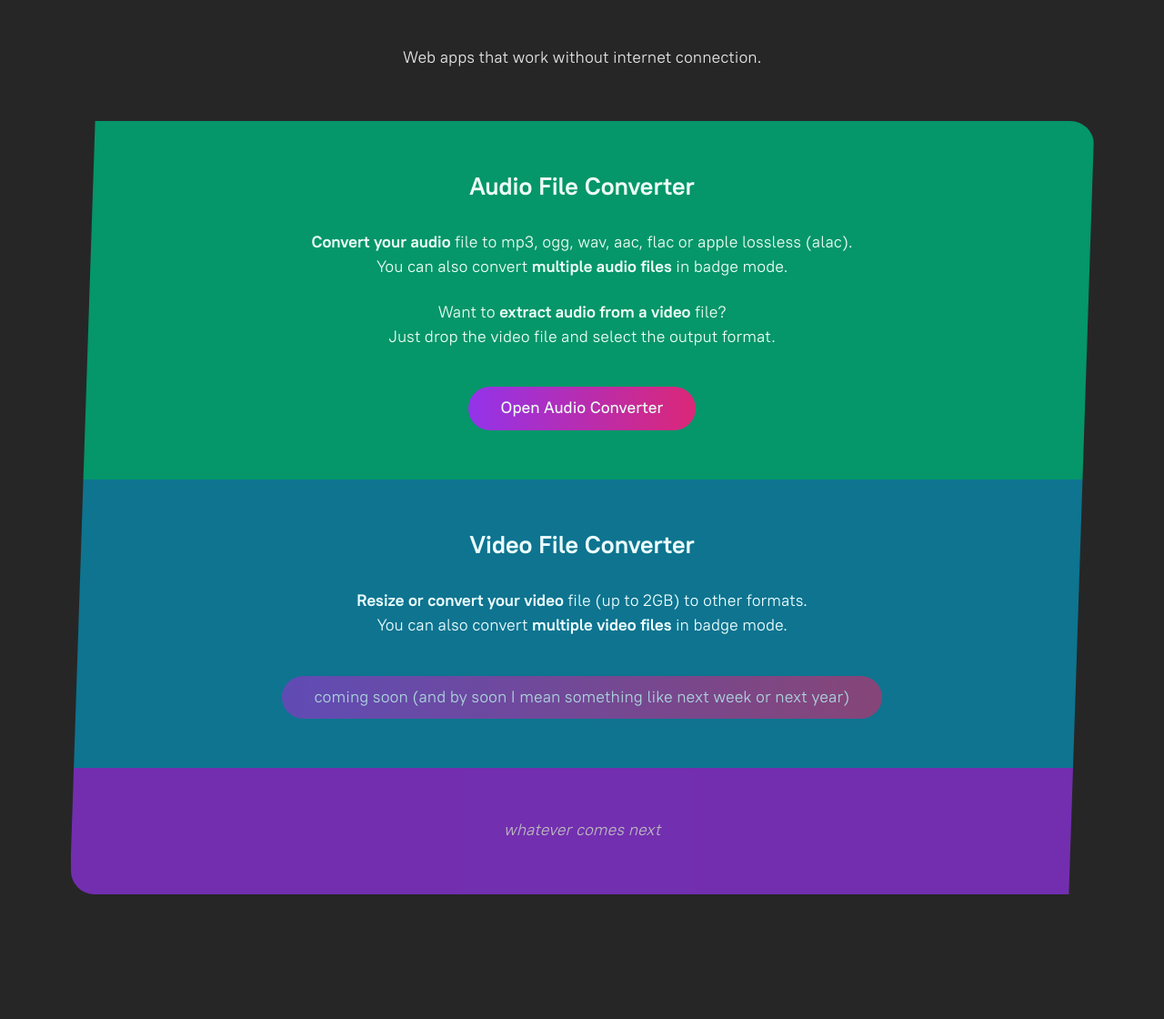
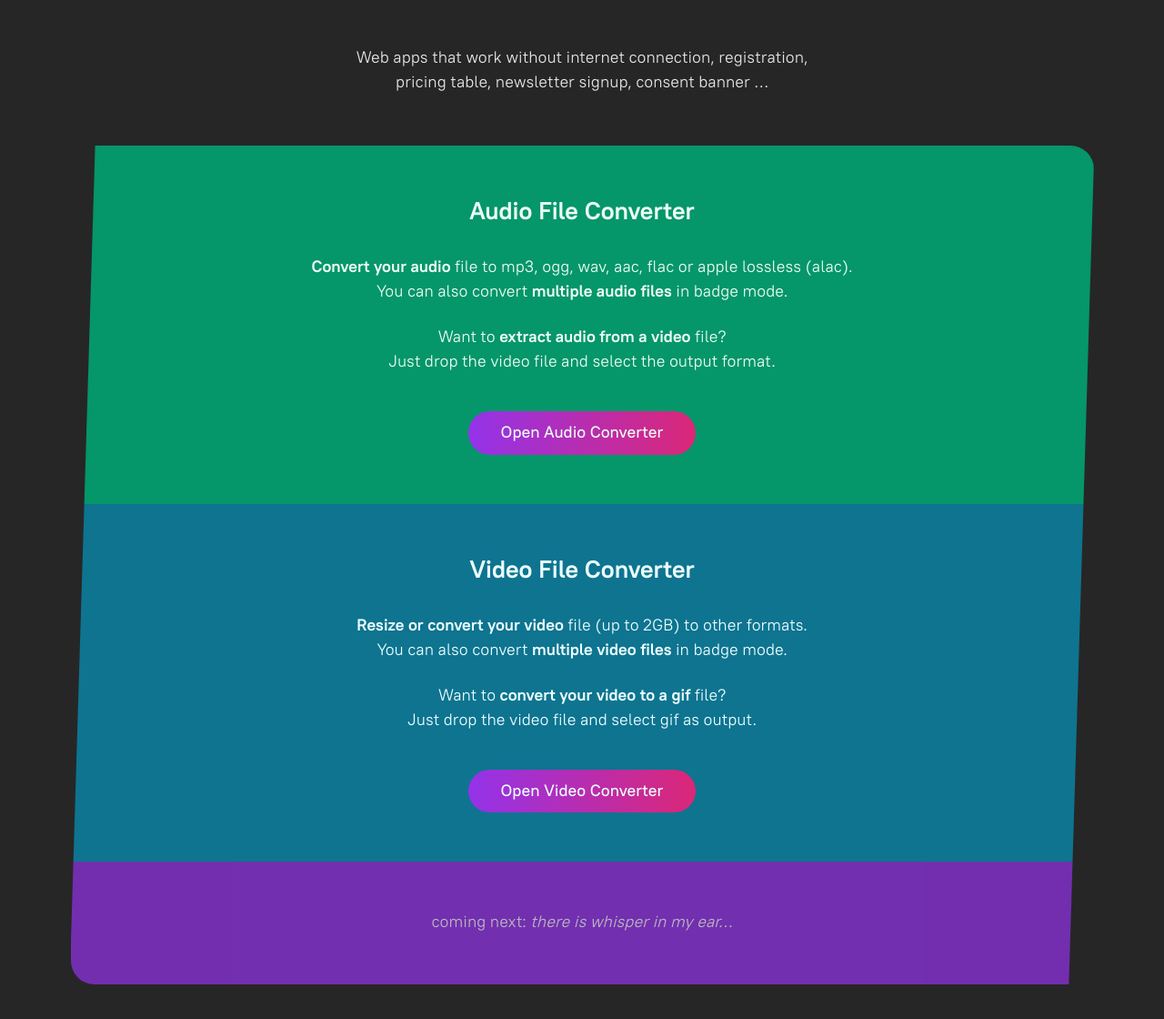
Before and after one commit to thurti/wo-index, a website: page public/index.html in a window 1280 px wide. Shown: the part 168-1288 px from the top of the page at 91% size. Before the commit the page ends 1260 px from the top, so only its background shows below. Drawn offline with Linux system fonts and the light colour scheme.

Commit message:
add video converter link

```diff
--- a/public/index.html
+++ b/public/index.html
@@ -37,7 +37,7 @@
       </hgroup>
     </header>
     <main>
-      <p class="mt-12 text-center">Web apps that work without internet connection.</p>
+      <p class="mt-12 mx-auto text-center" style="max-width: 50ch;">Web apps that work without internet connection, registration, pricing table, newsletter signup, consent banner &hellip;</p>
       <div class="app-list my-12">
 
         <article class="theme-zinc-emerald box prose">
@@ -50,7 +50,7 @@
                   Want to <b>extract audio from a video</b> file? <br>
                   Just drop the video file and select the output format.
                 </p>
-          <a href="./audio-converter" class="button unstyled inline-block select-none rounded-full mt-4 px-8 pt-2 pb-1.5 text-center transition-colors focus-within:ring hover:cursor-pointer highlight" target="_self" title="Open Audio Converter">Open Audio Converter</a>
+          <a href="./audio-converter" class="button unstyled inline-block select-none rounded-full mt-4 px-8 pt-2 pb-1.5 text-center transition-colors focus-within:ring hover:cursor-pointer highlight" target="_self" title="Open Audio File Converter">Open Audio Converter</a>
         </article>
 
         <article class="theme-zinc-cyan box prose">
@@ -59,11 +59,15 @@
             <b>Resize or convert your video</b> file (up to 2GB) to other formats.<br>
                 You can also convert <b>multiple video files</b> in badge mode.
                 </p>
-          <button href="./video-converter" class="disabled button unstyled inline-block select-none rounded-full mt-4 px-8 pt-2 pb-1.5 text-center transition-colors focus-within:ring hover:cursor-pointer highlight" target="_self" title="Open Audio Converter">coming soon (and by soon I mean something like next week or next year)</button>
+          <p>
+                  Want to <b>convert your video to a gif</b> file? <br>
+                  Just drop the video file and select gif as output.
+                </p>
+          <a href="./video-converter" class="button unstyled inline-block select-none rounded-full mt-4 px-8 pt-2 pb-1.5 text-center transition-colors focus-within:ring hover:cursor-pointer highlight" target="_self" title="Open Video File Converter">Open Video Converter</a>
         </article>
 
         <article class="box prose theme-zinc-purple opacity-70 hover:cursor-help">
-          <span class=" !text-base italic">whatever comes next</span>
+          <p>coming next:  <span class=" !text-base italic">there is whisper in my ear&hellip;</span></p>
         </article>
       </div>
     </main>
```
Also changed, not shown: public/styles.css.
